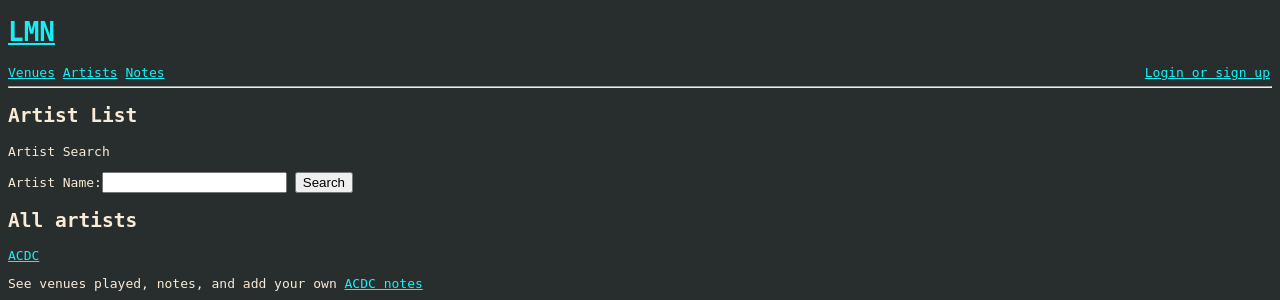
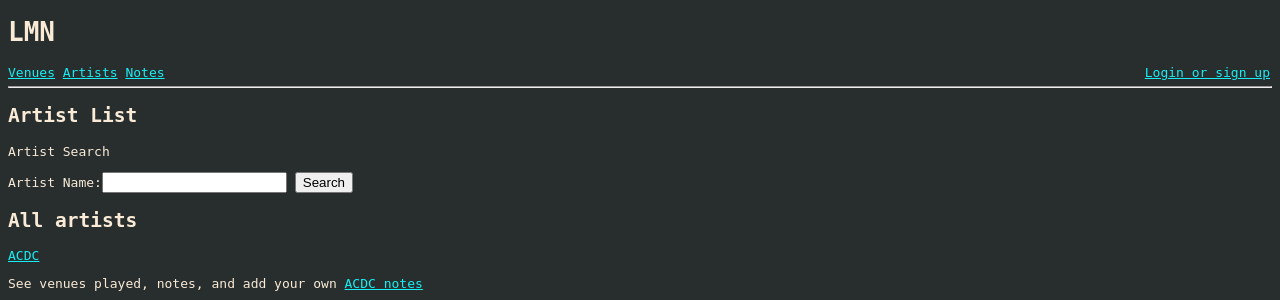
Before and after one commit to Mr-3rd/Music_Notes_App_COPY, a Django app: page /artists/list/ in a window 1280 px wide. Shown: the top 300 px of the page. Run offline with Django 3.2, Linux system fonts and the light colour scheme; data comes from the database, SQL or seed files in the repository; parts of the project's set-up code (start-up, migrations or seed data) failed here and were passed over.

Commit message:
added style to base_style.css for the id homepage-link

```diff
--- a/lmn/static/css/base_style.css
+++ b/lmn/static/css/base_style.css
@@ -6,6 +6,11 @@ body {
 
 a {
   color: #18eef5;
+}
+
+#homepage-link {
+    color: inherit;
+    text-decoration: inherit;
 }
 
 #add-new-show-link {
```
